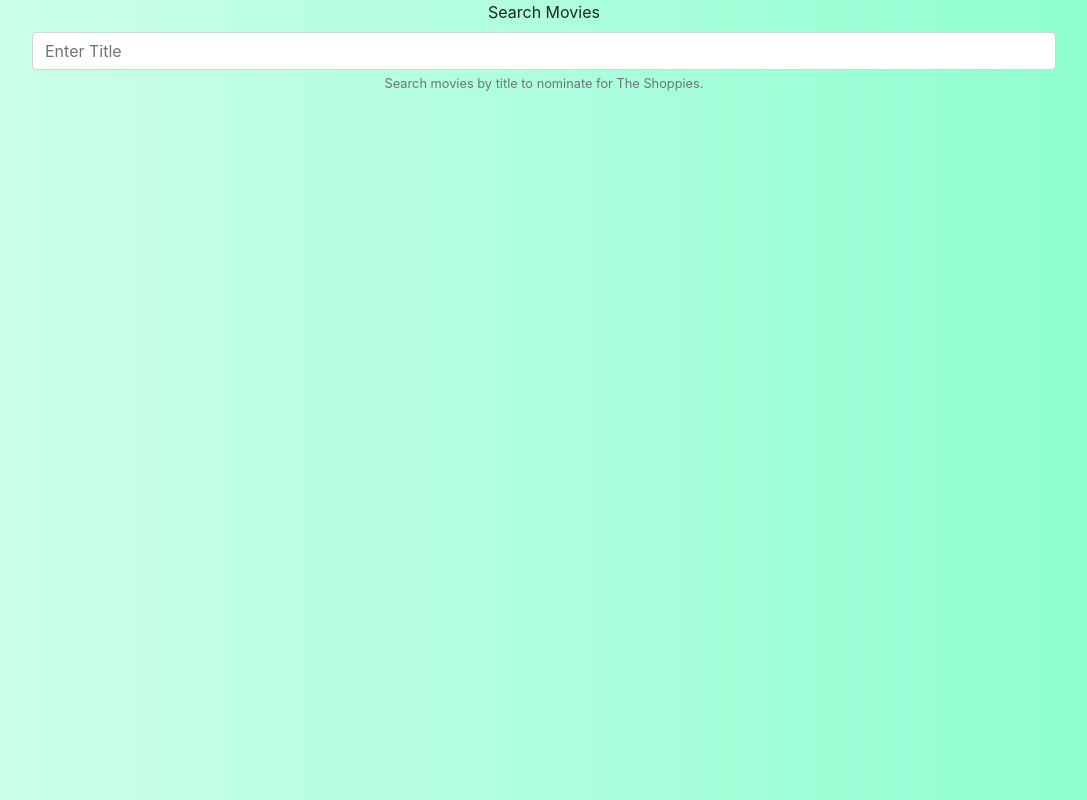
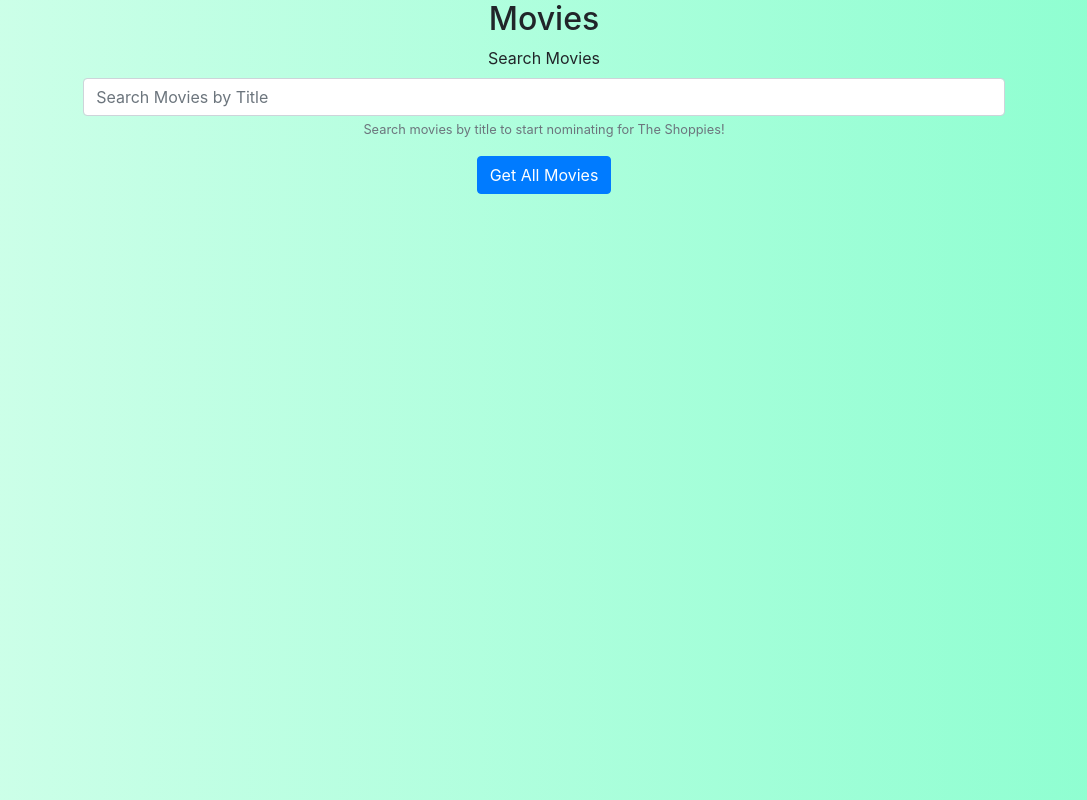
Before and after one commit to carlsachs/shopify_challenge, a React (Create React App) app in the folder shopify_movies/: page / in a window 1280 px wide. Shown: the whole page, without its empty margins (96-1183 px from the left). Built offline with nearby package versions, Linux system fonts and the light colour scheme; no server answers.

Commit message:
added movie card base

```diff
--- a/shopify_movies/src/App.js
+++ b/shopify_movies/src/App.js
@@ -5,7 +5,7 @@ import styled from "styled-components";
 import './App.css';
 
 //components
-import SearchBar from "./components/SearchBar";
+import Movies from "./components/Movies";
 
 //styled-components
 const Top = styled.div`
@@ -19,7 +19,7 @@ function App(props) {
 
       <Top>
 
-        <SearchBar />
+        <Movies />
 
       </Top>
 
--- a/shopify_movies/src/components/Movies.js
+++ b/shopify_movies/src/components/Movies.js
@@ -1,11 +1,15 @@
 import React, { useEffect, useState, useRef } from "react";
+import axios from "axios";
+
+import { Link } from 'react-router-dom';
+import { connect } from 'react-redux';
 
 //import actions
 import { getMovies } from "../actions/actions";
 
 //styling
 import styled from "styled-components";
-import { Button } from "react-bootstrap";
+import { Button, Form } from "react-bootstrap";
 
 //styled-components
 const Wrapper = styled.div`
@@ -13,13 +17,33 @@ const Wrapper = styled.div`
     margin: 0 auto;
 `;
 
+const Box = styled.div``;
+
+const Title = styled.div``;
+
 const Movies = (props) => {
 
-    const [data, setData] = useState([])
+    const [data, setData] = useState([]);
+    const [query, setQuery] = useState("");
 
     useEffect(() => {
-        props.getMovies();
+        getMovies();
     }, [])
+
+    useEffect(() => {
+        axios
+            .get("http://www.omdbapi.com/?i=tt3896198&apikey=a06127f9")
+            .then(res => {
+                console.log(res);
+                const searchResult = res.data.filter(item => item.Title.toLowerCase().includes(query.toLowerCase()));
+                setData(searchResult);
+            })
+            .catch(err => console.log(err));
+    }, [query]);
+
+    const handleChange = e => {
+        setQuery(e.target.value);
+    };
 
     return (
         <Wrapper>
@@ -28,10 +52,27 @@ const Movies = (props) => {
                 <h2>Movies</h2>
             </Title>
 
+            <Form>
+                <Form.Group controlId="formBasicEmail">
+                    <Form.Label>Search Movies</Form.Label>
+                    <Form.Control
+                    onChange={handleChange}
+                    type="text"
+                    name="search"
+                    value={query}
+                    placeholder="Search Movies by Title" />
+                    <Form.Text className="text-muted">
+                    Search movies by title to start nominating for The Shoppies!
+                    </Form.Text>
+                </Form.Group>
+            </Form>
+
             <Box>
-            <Button variant="primary" onClick={handleClick}>Get All Movies</Button>{' '}
+            <Button variant="primary">Get All Movies</Button>{' '}
             </Box>
 
         </Wrapper>
     )
 }
+
+export default Movies;
```
Also changed, not shown: shopify_movies/src/components/MovieCard.js (added, +22 -0 lines).
